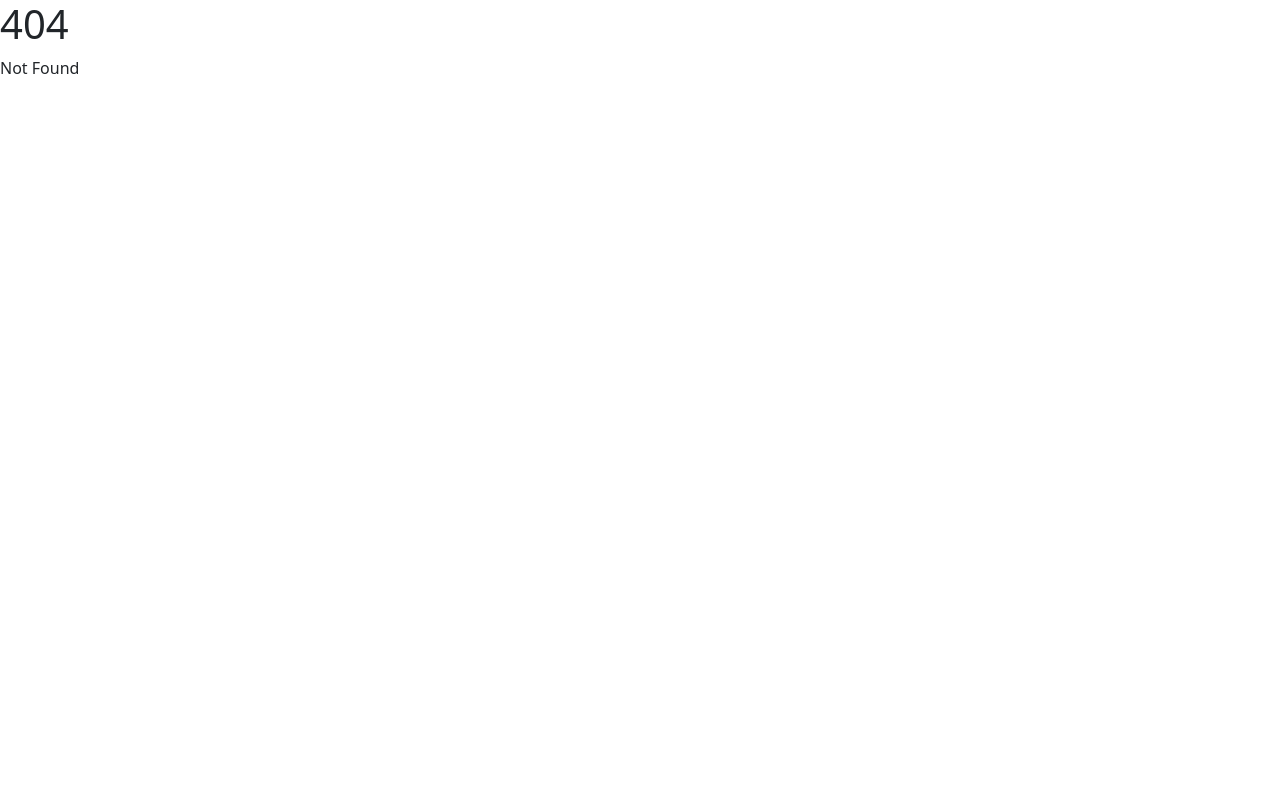
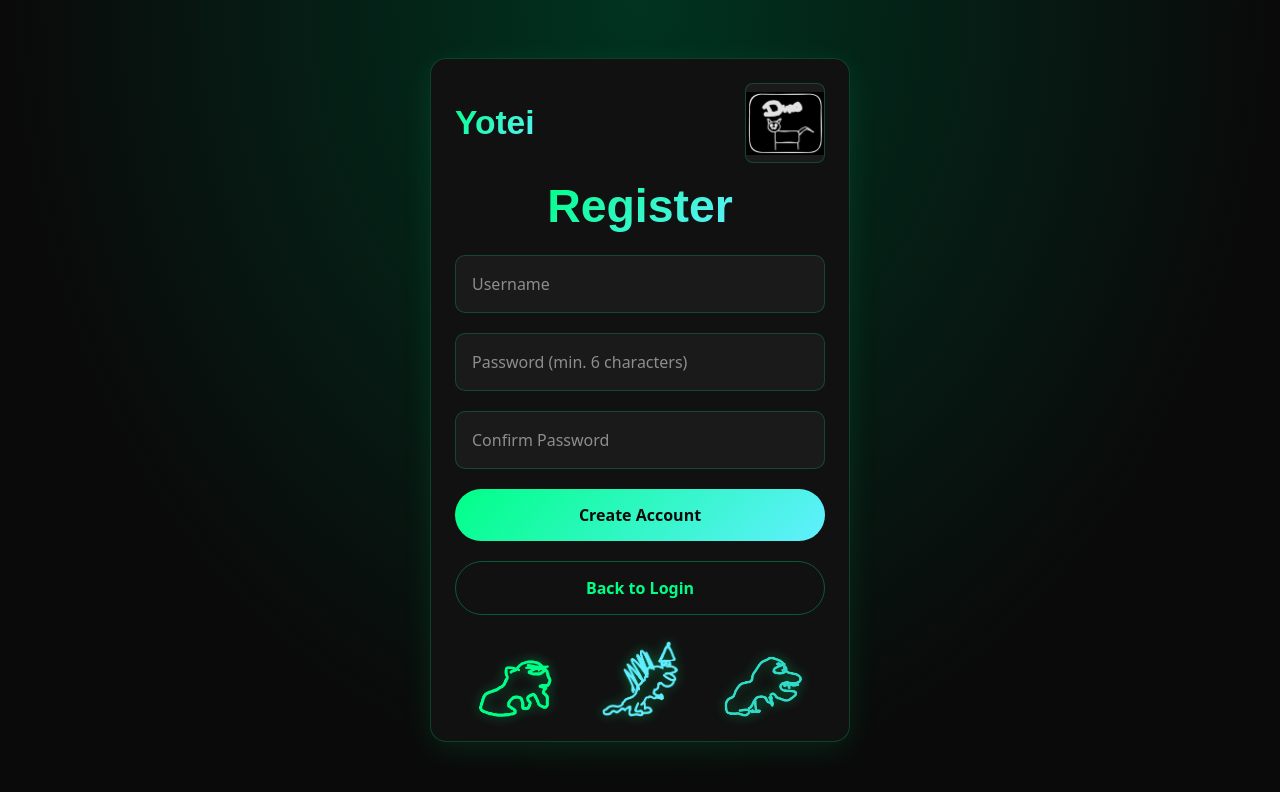
Before and after one commit to moonshadow2/Yotei, a SvelteKit app in the folder Yotei/: page /login/register in a window 1280 px wide. Before the commit this address had no page. Shown: the top 792 px of the page. Built offline with nearby package versions, Linux system fonts and the light colour scheme.

Commit message:
Added a new page to create account

```diff
--- a/Yotei/src/routes/login/+page.svelte
+++ b/Yotei/src/routes/login/+page.svelte
@@ -1,4 +1,5 @@
 <script>
+  import { goto } from '$app/navigation';
   import '$lib/styles/login.css';
   import '$lib/styles/app.css';
   import logo from '$lib/assets/cursed.png';
@@ -42,7 +43,7 @@
       />
 
       <button onclick={handleLogin}>Sign In</button>
-      <button onclick={() => goto('/register')}>Create Account</button>
+      <button onclick={() => goto('/login/register')}>Create Account</button>
     </div>
 
     <!-- Dinos -->
--- /dev/null
+++ b/Yotei/src/routes/login/register/+page.svelte
@@ -0,0 +1,121 @@
+<script>
+  import '$lib/styles/login.css';
+  import '$lib/styles/app.css';
+  import { goto } from '$app/navigation';
+  import logo from '$lib/assets/cursed.png';
+  import dino1 from '$lib/assets/dino1_colored.png';
+  import dino2 from '$lib/assets/dino2_colored.png';
+  import dino3 from '$lib/assets/dino3_colored.png';
+
+  let username = $state('');
+  let password = $state('');
+  let confirmPassword = $state('');
+  let error = $state('');
+  let loading = $state(false);
+
+  async function handleCreate() {
+    error = '';
+    if (!username.trim()) { error = 'Username is required.'; return; }
+    if (password.length < 6) { error = 'Password must be at least 6 characters.'; return; }
+    if (password !== confirmPassword) { error = 'Passwords do not match.'; return; }
+
+    loading = true;
+    // Replace with your real account creation logic
+    await new Promise(r => setTimeout(r, 1000));
+    loading = false;
+
+    goto('/login');
+  }
+</script>
+
+<div class="page">
+  <div class="card">
+
+    <!-- Top bar -->
+    <div class="topbar">
+      <span class="site-name">Yotei</span>
+      <div class="logo-box">
+        <img src={logo} alt="Logo" />
+      </div>
+    </div>
+
+    <!-- Create Account form -->
+    <div class="form">
+      <h1>Register</h1>
+
+      <input
+        type="text"
+        placeholder="Username"
+        bind:value={username}
+        autocomplete="username"
+      />
+
+      <input
+        type="password"
+        placeholder="Password (min. 6 characters)"
+        bind:value={password}
+        autocomplete="new-password"
+      />
+
+      <input
+        type="password"
+        placeholder="Confirm Password"
+        bind:value={confirmPassword}
+        autocomplete="new-password"
+      />
+
+      {#if error}
+        <p class="error-msg">⚠ {error}</p>
+      {/if}
+
+      <button onclick={handleCreate} disabled={loading}>
+        {loading ? 'Creating…' : 'Create Account'}
+      </button>
+
+      <button class="secondary" onclick={() => goto('/login')}>
+        Back to Login
+      </button>
+    </div>
+
+    <!-- Dinos -->
+    <div class="dinos">
+      <img src={dino1} alt="dinosaur" />
+      <img src={dino2} alt="dinosaur" />
+      <img src={dino3} alt="dinosaur" />
+    </div>
+
+  </div>
+</div>
+
+<style>
+  .error-msg {
+    width: 100%;
+    box-sizing: border-box;
+    margin: 0;
+    font-size: 13px;
+    color: #ff5555;
+    background: rgba(255, 85, 85, 0.08);
+    border: 1px solid rgba(255, 85, 85, 0.2);
+    border-radius: 8px;
+    padding: 10px 14px;
+  }
+
+  /* Secondary button — outlined instead of filled */
+  button.secondary {
+    background: transparent;
+    border: 1.5px solid rgba(0, 255, 135, 0.3);
+    color: #00ff87;
+    box-shadow: none;
+  }
+
+  button.secondary:hover {
+    background: rgba(0, 255, 135, 0.06);
+    box-shadow: none;
+    border-color: rgba(0, 255, 135, 0.6);
+  }
+
+  button:disabled {
+    opacity: 0.5;
+    cursor: not-allowed;
+  }
+</style>
```
